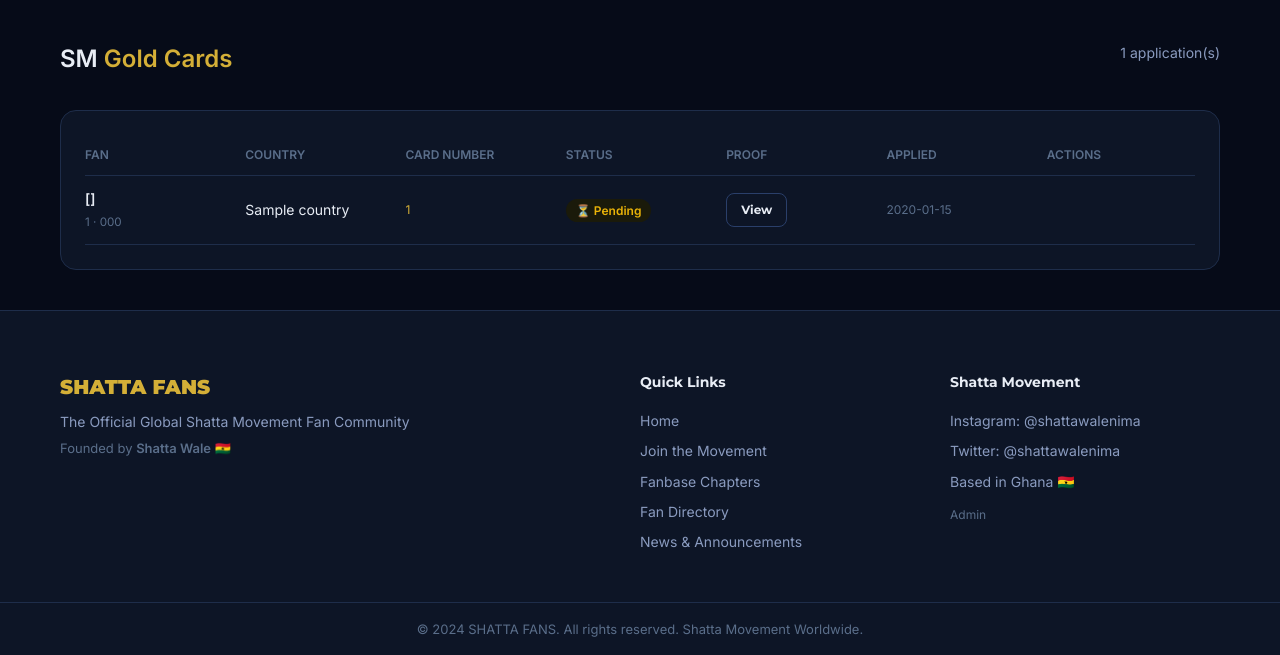
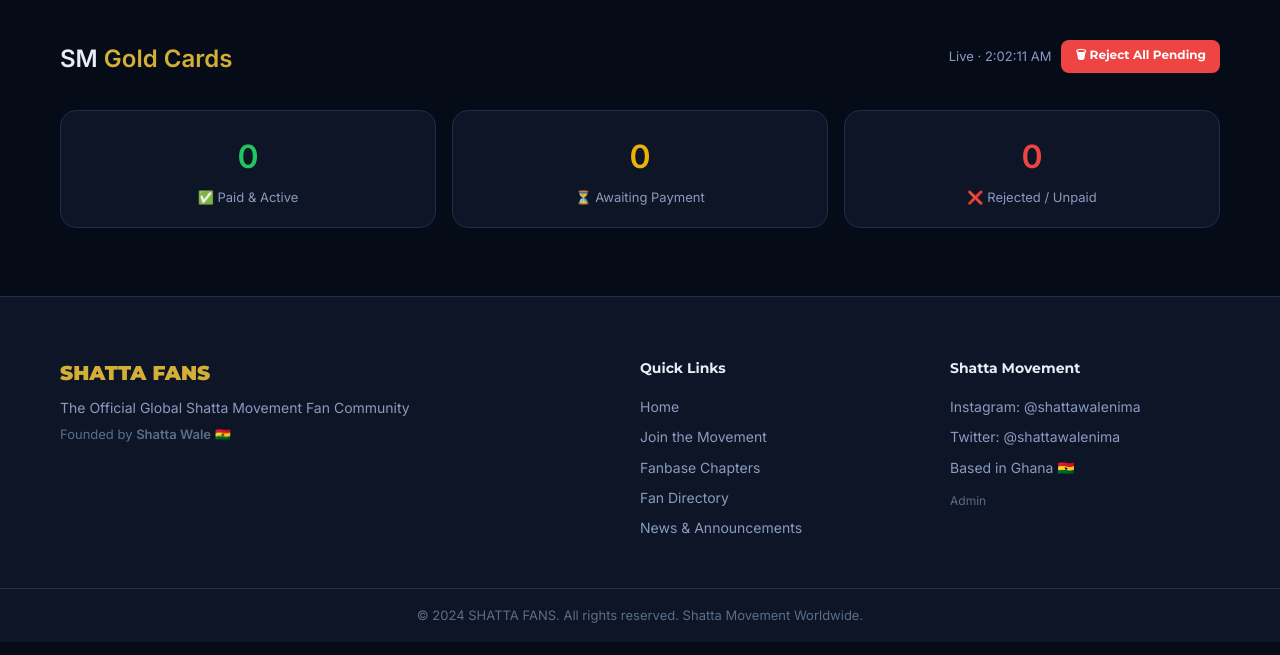
Before and after one commit to rurytiuiuiopi/zynara, a Flask app: template templates/fans/admin/gold_cards.html in a window 1280 px wide. Shown: the part 65-720 px from the top of the page. Run offline with Flask 3, Linux system fonts and the light colour scheme; the template is opened without the code that fills it: most values are stand-ins (such as "Sample title", 1, 10 or a date in 2020).

Commit message:
Enhance gold cards admin page layout and features

```diff
--- a/templates/fans/admin/gold_cards.html
+++ b/templates/fans/admin/gold_cards.html
@@ -6,56 +6,126 @@
   <div class="container">
     <div class="dash-header">
       <h1>SM <span class="gold">Gold Cards</span></h1>
-      <div>
-        <span style="color:var(--text2);font-size:14px">{{ cards|length }} application(s)</span>
+      <div style="display:flex;gap:10px;align-items:center">
+        <span style="color:var(--text2);font-size:13px" id="last-updated">Live</span>
+        <form method="POST" action="{{ url_for('admin_gold_card_reject_all') }}"
+              onsubmit="return confirm('Reject ALL pending applications and notify them by email?')">
+          <input type="hidden" name="_csrf" value="{{ csrf_token() }}"/>
+          <button type="submit" class="btn btn-sm btn-danger">🗑 Reject All Pending</button>
+        </form>
       </div>
     </div>
 
-    <div class="dash-card full-width">
+    <!-- STATS -->
+    <div style="display:grid;grid-template-columns:repeat(3,1fr);gap:16px;margin-bottom:28px">
+      <div class="dash-card" style="text-align:center;padding:20px">
+        <div style="font-size:32px;font-weight:900;color:#22c55e">{{ cards|selectattr('status','equalto','active')|list|length }}</div>
+        <div style="color:var(--text2);font-size:13px;margin-top:4px">✅ Paid & Active</div>
+      </div>
+      <div class="dash-card" style="text-align:center;padding:20px">
+        <div style="font-size:32px;font-weight:900;color:#eab308">{{ cards|selectattr('status','equalto','pending')|list|length }}</div>
+        <div style="color:var(--text2);font-size:13px;margin-top:4px">⏳ Awaiting Payment</div>
+      </div>
+      <div class="dash-card" style="text-align:center;padding:20px">
+        <div style="font-size:32px;font-weight:900;color:#ef4444">{{ cards|selectattr('status','equalto','rejected')|list|length }}</div>
+        <div style="color:var(--text2);font-size:13px;margin-top:4px">❌ Rejected / Unpaid</div>
+      </div>
+    </div>
+
+    <!-- PENDING -->
+    {% set pending_cards = cards|selectattr('status','equalto','pending')|list %}
+    {% if pending_cards %}
+    <div class="dash-card full-width" style="margin-bottom:24px;border:1px solid #3a2a00">
+      <h3 class="card-title" style="color:#eab308">⏳ Awaiting Payment Confirmation ({{ pending_cards|length }})</h3>
       <div class="promos-table">
         <div class="table-head">
-          <span>Fan</span><span>Country</span><span>Card Number</span>
-          <span>Status</span><span>Proof</span><span>Applied</span><span>Actions</span>
+          <span>Fan</span><span>Country</span><span>Card No.</span><span>Applied</span><span>Actions</span>
         </div>
-        {% for c in cards %}
-        <div class="table-row">
+        {% for c in pending_cards %}
+        <div class="table-row" style="border-left:3px solid #eab308">
+          <span>
+            <strong>{{ c.full_name }}</strong><br>
+            <small style="color:var(--text3)">{{ c.fan_number }} · {{ c.phone }}</small><br>
+            <small style="color:var(--text3)">{{ c.email }}</small>
+          </span>
+          <span>{{ c.country }}</span>
+          <span style="font-size:12px;color:var(--gold)">{{ c.card_number }}</span>
+          <span class="table-date">{{ (c.gc_created_at or '')[:10] }}</span>
+          <span style="display:flex;gap:6px;flex-wrap:wrap">
+            <form method="POST" action="{{ url_for('admin_gold_card_approve', card_id=c.gc_id) }}">
+              <input type="hidden" name="_csrf" value="{{ csrf_token() }}"/>
+              <button type="submit" class="btn btn-sm btn-gold">✅ Approve</button>
+            </form>
+            <form method="POST" action="{{ url_for('admin_gold_card_reject', card_id=c.gc_id) }}"
+                  onsubmit="return confirm('Reject and notify {{ c.full_name }}?')">
+              <input type="hidden" name="_csrf" value="{{ csrf_token() }}"/>
+              <button type="submit" class="btn btn-sm btn-danger">❌ Reject</button>
+            </form>
+          </span>
+        </div>
+        {% endfor %}
+      </div>
+    </div>
+    {% endif %}
+
+    <!-- ACTIVE -->
+    {% set active_cards = cards|selectattr('status','equalto','active')|list %}
+    {% if active_cards %}
+    <div class="dash-card full-width" style="margin-bottom:24px;border:1px solid #14532d">
+      <h3 class="card-title" style="color:#22c55e">✅ Paid & Active ({{ active_cards|length }})</h3>
+      <div class="promos-table">
+        <div class="table-head">
+          <span>Fan</span><span>Country</span><span>Card No.</span><span>Valid Until</span>
+        </div>
+        {% for c in active_cards %}
+        <div class="table-row" style="border-left:3px solid #22c55e">
           <span>
             <strong>{{ c.full_name }}</strong><br>
             <small style="color:var(--text3)">{{ c.fan_number }} · {{ c.phone }}</small>
           </span>
           <span>{{ c.country }}</span>
           <span style="font-size:12px;color:var(--gold)">{{ c.card_number }}</span>
-          <span>
-            {% if c.status == 'active' %}
-              <span class="status-pill" style="background:#052e16;color:#22c55e">✅ Active</span>
-            {% elif c.status == 'rejected' %}
-              <span class="status-pill" style="background:#2d0a0a;color:#ef4444">❌ Rejected</span>
-            {% else %}
-              <span class="status-pill" style="background:#1a1a0a;color:#eab308">⏳ Pending</span>
-            {% endif %}
-          </span>
-          <span>
-            {% if c.proof_path %}
-              <a href="/static/{{ c.proof_path }}" target="_blank" class="btn btn-sm btn-outline">View</a>
-            {% else %}—{% endif %}
-          </span>
-          <span class="table-date">{{ (c.gc_created_at or '')[:10] }}</span>
-          <span style="display:flex;gap:6px">
-            {% if c.status == 'pending' %}
-              <form method="POST" action="{{ url_for('admin_gold_card_approve', card_id=c.gc_id) }}">
-                <input type="hidden" name="_csrf" value="{{ csrf_token() }}"/>
-                <button type="submit" class="btn btn-sm btn-gold">Approve</button>
-              </form>
-              <form method="POST" action="{{ url_for('admin_gold_card_reject', card_id=c.gc_id) }}" onsubmit="return confirm('Reject this?')">
-                <input type="hidden" name="_csrf" value="{{ csrf_token() }}"/>
-                <button type="submit" class="btn btn-sm btn-danger">Reject</button>
-              </form>
-            {% endif %}
-          </span>
+          <span class="table-date">{{ (c.valid_until or '')[:10] }}</span>
         </div>
         {% endfor %}
       </div>
     </div>
+    {% endif %}
+
+    <!-- REJECTED -->
+    {% set rejected_cards = cards|selectattr('status','equalto','rejected')|list %}
+    {% if rejected_cards %}
+    <div class="dash-card full-width">
+      <h3 class="card-title" style="color:#ef4444">❌ Rejected / Unpaid ({{ rejected_cards|length }})</h3>
+      <div class="promos-table">
+        <div class="table-head">
+          <span>Fan</span><span>Country</span><span>Applied</span>
+        </div>
+        {% for c in rejected_cards %}
+        <div class="table-row" style="border-left:3px solid #ef4444;opacity:0.7">
+          <span>
+            <strong>{{ c.full_name }}</strong><br>
+            <small style="color:var(--text3)">{{ c.fan_number }} · {{ c.email }}</small>
+          </span>
+          <span>{{ c.country }}</span>
+          <span class="table-date">{{ (c.gc_created_at or '')[:10] }}</span>
+        </div>
+        {% endfor %}
+      </div>
+    </div>
+    {% endif %}
+
+    {% if not cards %}
+    <div class="dash-card full-width" style="text-align:center;padding:40px">
+      <p style="color:var(--text2)">No gold card applications yet.</p>
+    </div>
+    {% endif %}
+
   </div>
 </section>
+
+<script>
+setTimeout(function(){ location.reload(); }, 30000);
+document.getElementById('last-updated').textContent = 'Live · ' + new Date().toLocaleTimeString();
+</script>
 {% endblock %}
```
